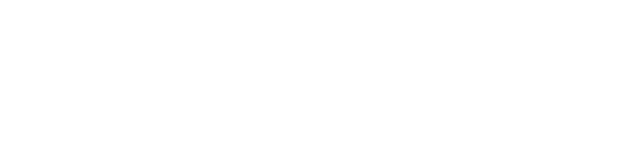
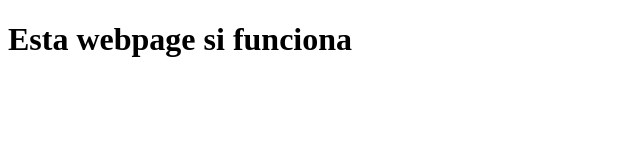
Before and after one commit to MatiasZurra/Prueba-html, a plain HTML site: page index.html in a window 1280 px wide. Shown: the whole page, without its empty margins (0-640 px from the left). Drawn offline with Linux system fonts and the light colour scheme.

Commit message:
version1

```diff
--- a/index.html
+++ b/index.html
@@ -3,9 +3,9 @@
 <head>
     <meta charset="UTF-8">
     <meta name="viewport" content="width=device-width, initial-scale=1.0">
-    <title>Esta webpage si funciona</title>
+    <title>Desarrollo FS</title>
 </head>
 <body>
-
+    <h1>Esta webpage si funciona</h1>
 </body>
 </html>
```
